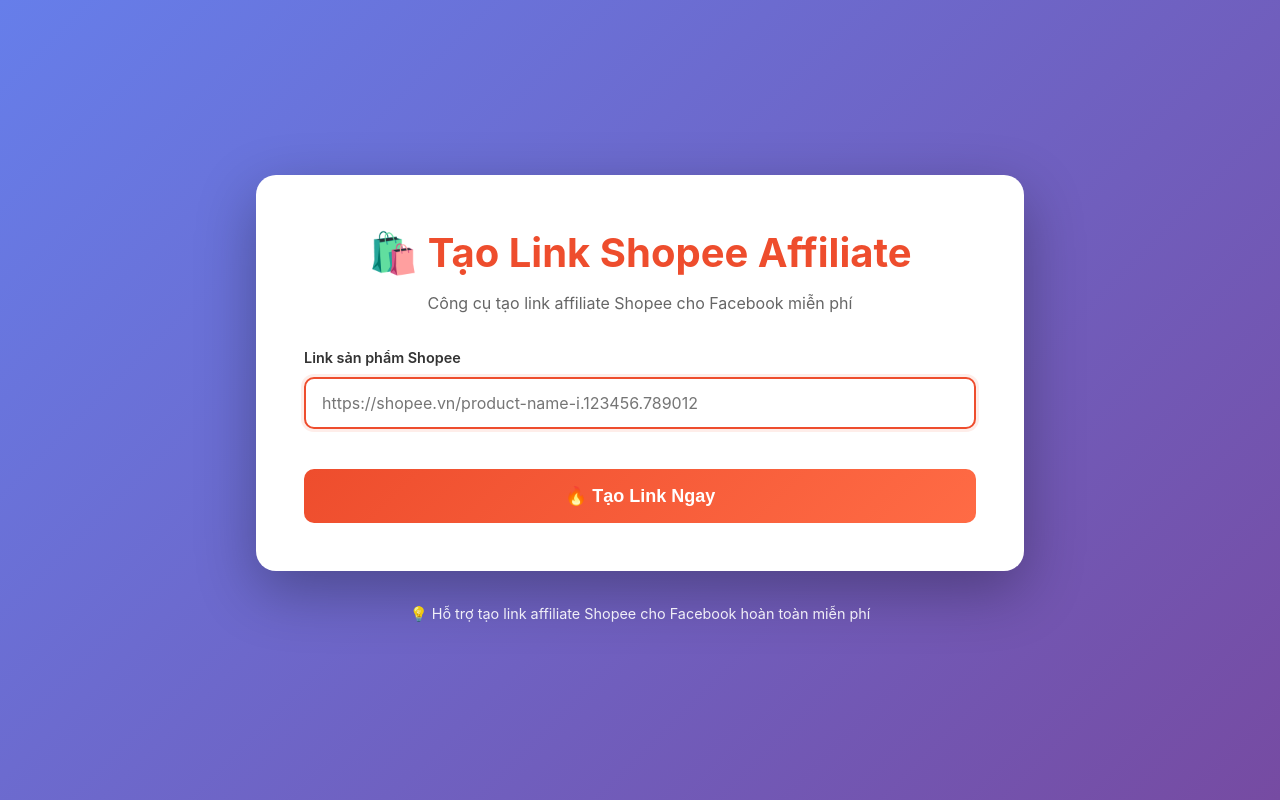
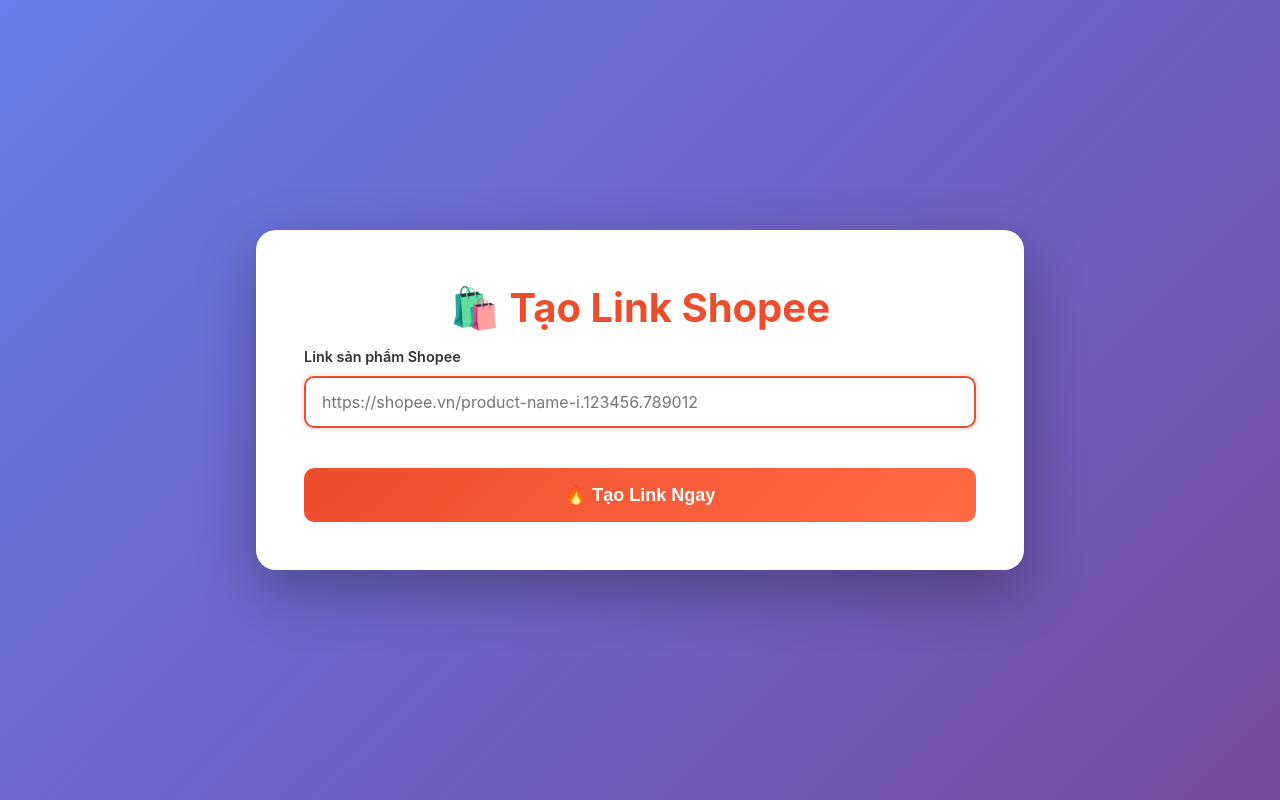
Before and after one commit to haingocvu/shopee_affiliate, a React (Vite) app: page / in a window 1280 px wide. Built offline with nearby package versions, Linux system fonts and the light colour scheme; no server answers.

Commit message:
update UI

```diff
--- a/src/App.jsx
+++ b/src/App.jsx
@@ -98,11 +98,7 @@
   return (
     <div className="container">
       <div className="card">
-        <h1>🛍️ Tạo Link Shopee Affiliate</h1>
-        <p className="subtitle">
-          Công cụ tạo link affiliate Shopee cho Facebook miễn phí
-        </p>
-
+        <h1>🛍️ Tạo Link Shopee</h1>
         {!affiliateId && (
           <div className="config-warning">
             ⚠️ Chưa config Affiliate ID. Xem{" "}
@@ -111,7 +107,6 @@
             </a>
           </div>
         )}
-
         <form onSubmit={generateAffiliateLink}>
           <div className="form-group">
             <label htmlFor="shopeeUrl">Link sản phẩm Shopee</label>
@@ -167,12 +162,6 @@
           </div>
         )}
       </div>
-
-      <footer className="footer">
-        <p>
-          💡 Hỗ trợ tạo link affiliate Shopee cho Facebook hoàn toàn miễn phí
-        </p>
-      </footer>
     </div>
   );
 }
```
